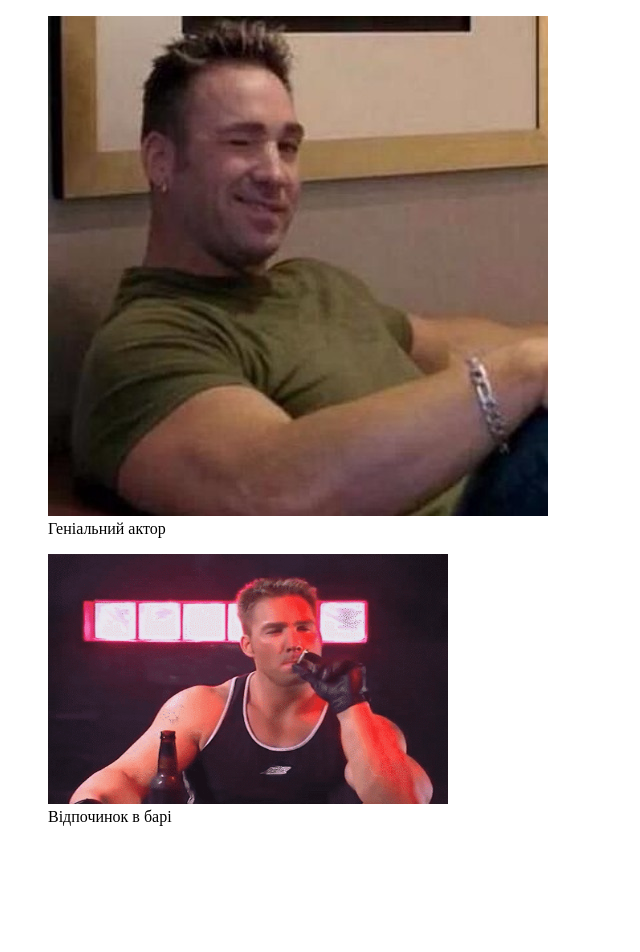
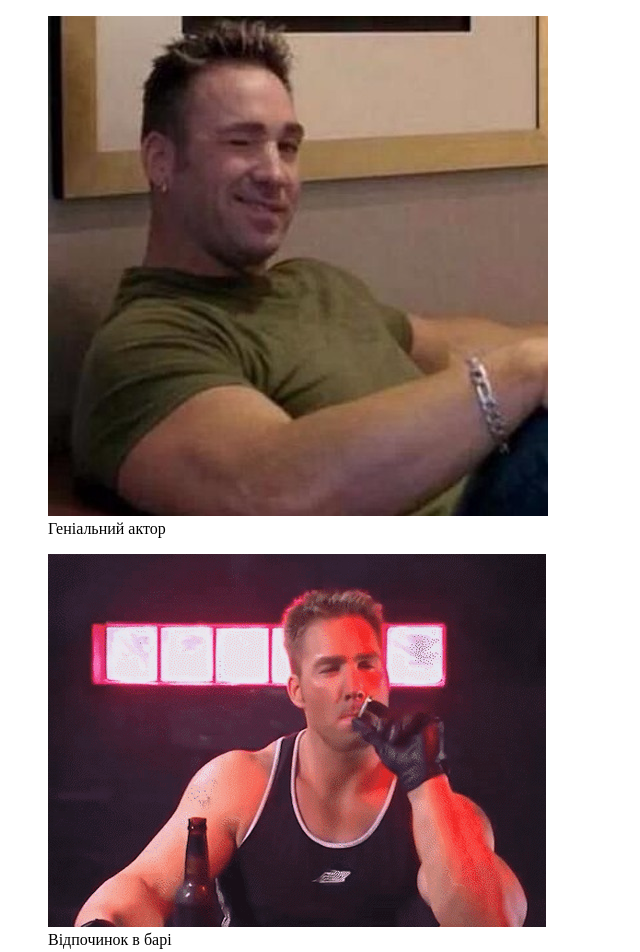
Before and after one commit to kentolk/weblab, a website: page pages/images.html in a window 1280 px wide. Shown: the whole page, without its empty margins (0-640 px from the left). Before the commit the page ends 842 px from the top, so only its background shows below. Drawn offline with Linux system fonts and the light colour scheme.

Commit message:
Project WEB LAB

```diff
--- a/pages/images.html
+++ b/pages/images.html
@@ -20,7 +20,7 @@
 
         <!-- Ще один приклад з іншим розміром -->
         <figure>
-            <img src="/images/BillySmoking.png" alt="Людина з сигаретою" width="400" height="250">
+            <img src="/images/BillySmoking.png" alt="Людина з сигаретою">
             <figcaption>Відпочинок в барі</figcaption>
         </figure>
     </main>
```
